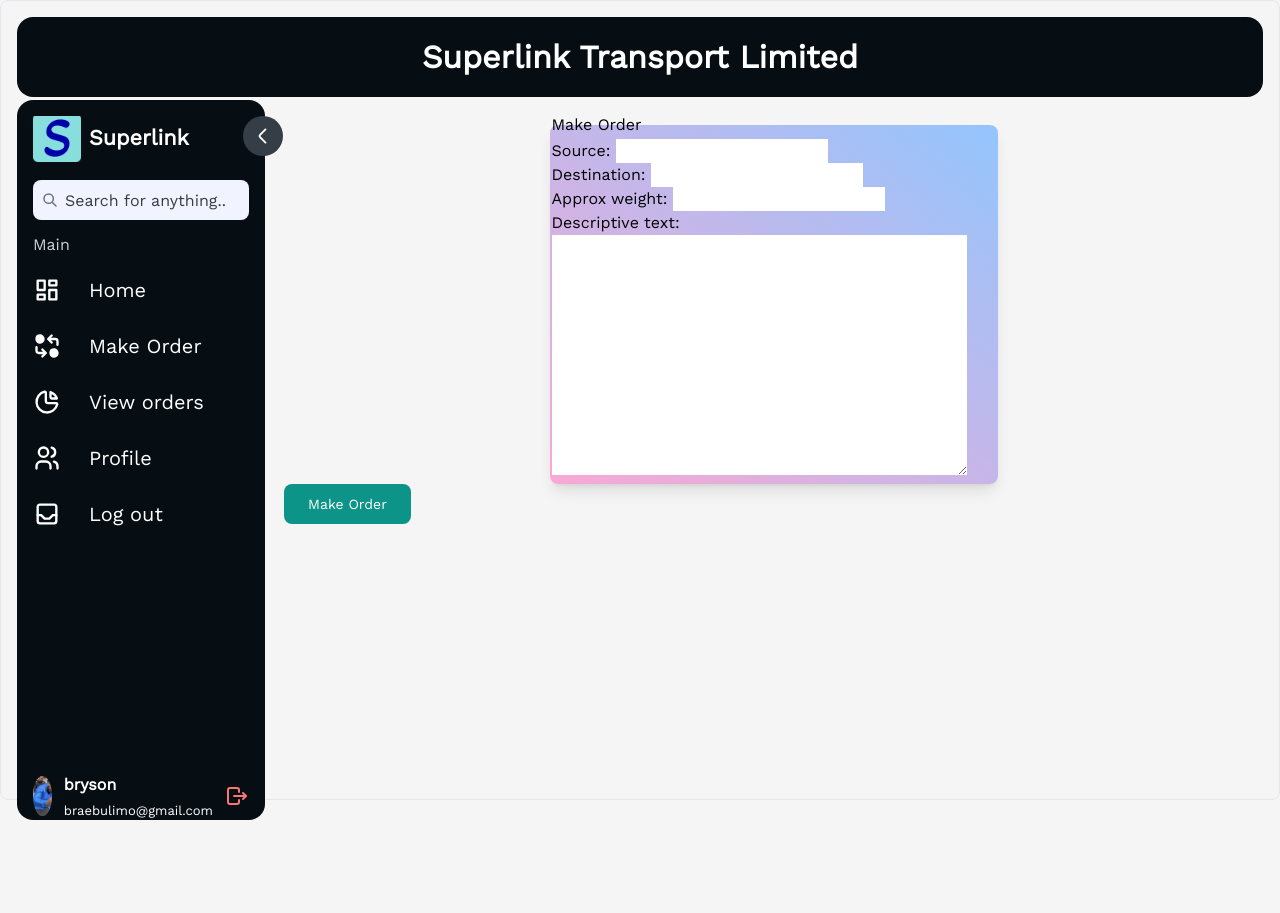
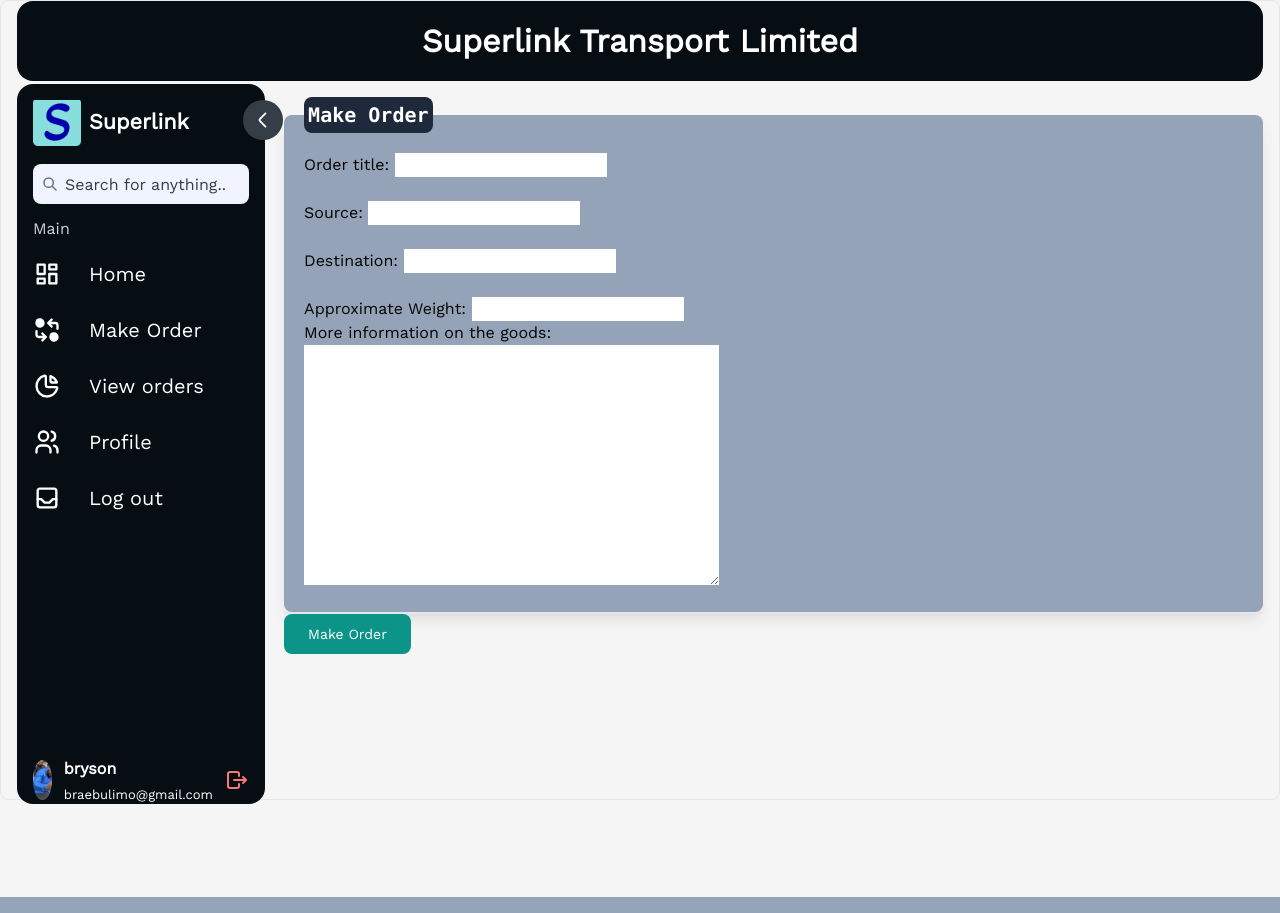
Before and after one commit to braeson-nyahera/movers-transport-system, a Django app: page /order/ in a window 1280 px wide. Run offline with Django 5.2, Linux system fonts and the light colour scheme; a user stored in the database is signed in; data comes from the database, SQL or seed files in the repository; both versions use the stored data as it was after the commit; some libraries are stand-ins or nearby versions.

Commit message:
progress

```diff
--- a/movers/home/static/home/css/style.css
+++ b/movers/home/static/home/css/style.css
@@ -15,7 +15,7 @@
 body {
   font-family: 'Work Sans', sans-serif;
   font-size: 16px;
-  padding: 16px;
+  padding: 2px 16px 16px 16px;
   height: 100%;
   padding-top: 0;
 }
@@ -408,7 +408,7 @@
 }
 
 article{
-  background-color: rgb(230, 184, 126);
+  background-color: rgb(95, 162, 239);
   height: fit-content;
   border-radius: 10px;
   padding: 0.5rem 1rem 1rem 0.5rem;
--- a/movers/home/templates/home/base.html
+++ b/movers/home/templates/home/base.html
@@ -16,7 +16,7 @@
   <title>Superlink</title>
   {% endif %}
 </head>
-<body class="mb-2 border bg-neutral-100 p-4 rounded-lg max-w-full bg-neutral-100">
+<body class="mb-2 border bg-neutral-100 rounded-lg max-w-full bg-neutral-100">
   <header class="main_header">
       {% if title %}
           {{ title }}
@@ -208,7 +208,7 @@
     {% endblock %}
 </section>
 </main>
-  <script src="{% static 'home/js/script.js' %}">
+    <script src="{% static 'home/js/script.js' %}"></script>
     <script src="https://code.jquery.com/jquery-3.2.1.slim.min.js" integrity="sha384-KJ3o2DKtIkvYIK3UENzmM7KCkRr/rE9/Qpg6aAZGJwFDMVNA/GpGFF93hXpG5KkN" crossorigin="anonymous"></script>
     <script src="https://cdn.jsdelivr.net/npm/popper.js@1.12.9/dist/umd/popper.min.js" integrity="sha384-ApNbgh9B+Y1QKtv3Rn7W3mgPxhU9K/ScQsAP7hUibX39j7fakFPskvXusvfa0b4Q" crossorigin="anonymous"></script>
     <script src="https://cdn.jsdelivr.net/npm/bootstrap@4.0.0/dist/js/bootstrap.min.js" integrity="sha384-JZR6Spejh4U02d8jOt6vLEHfe/JQGiRRSQQxSfFWpi1MquVdAyjUar5+76PVCmYl" crossorigin="anonymous"></script>
--- a/movers/home/templates/home/basic.html
+++ b/movers/home/templates/home/basic.html
@@ -6,7 +6,6 @@
     <link rel="icon" type="image/x-icon" href="{% static 'home/assets/superlink.png' %}">
     <meta name="viewport" content="width=device-width, initial-scale=1.0">
     <link href="https://cdn.jsdelivr.net/npm/bootstrap@5.0.2/dist/css/bootstrap.min.css" rel="stylesheet" integrity="sha384-EVSTQN3/azprG1Anm3QDgpJLIm9Nao0Yz1ztcQTwFspd3yD65VohhpuuCOmLASjC" crossorigin="anonymous">
-    <link rel="stylesheet" type="text/css" href="{% static 'home/main.css' %}">
     <script src="https://kit.fontawesome.com/yourcode.js" crossorigin="anonymous"></script>
     <script src="https://kit.fontawesome.com/a076d05399.js" crossorigin="anonymous"></script>
     {% if title %}
--- a/movers/transportation/forms.py
+++ b/movers/transportation/forms.py
@@ -6,4 +6,4 @@
 
     class Meta:
         model=order
-        fields=['source','destination','approx_weight','descriptive_text']
+        fields=['order_title','source','destination','approx_weight','descriptive_text']
--- a/movers/transportation/models.py
+++ b/movers/transportation/models.py
@@ -4,13 +4,13 @@
 
 # Create your models here.
 class order(models.Model):
+    order_title=models.CharField(max_length=100)
     source= models.CharField(max_length=100)
     destination= models.CharField(max_length=100)
     approx_weight= models.DecimalField(decimal_places=2, max_digits=10)
-    descriptive_text=models.TextField()
+    descriptive_text=models.TextField(max_length=1000, null=False)
     date_ordered=models.DateTimeField(default=timezone.now)
     author= models.ForeignKey(User, on_delete=models.CASCADE)
 
-
     def __str__(self):
         return str(self.id)
--- a/movers/transportation/templates/transportation/order.html
+++ b/movers/transportation/templates/transportation/order.html
@@ -4,10 +4,21 @@
     <div class="content">
         <form method="POST" enctype="multipart/form-data">
             {% csrf_token %}
-            <fieldset class="mx-auto max-w-md rounded-lg bg-gradient-to-tr from-pink-300 to-blue-300 p-0.5 shadow-lg">
-                <legend >Make Order</legend>
-                {{ order_form.as_p }}
+            <fieldset class="mx-auto max-w-full rounded-lg bg-[#94a3b8] p-5 shadow-lg">
+                <legend class="bg-[#1e293b] text-white text-xl font-bold font-mono p-1 rounded-lg" >Make Order</legend>
+                <p>Order title: {{ order_form.order_title}}</p>
+                <br>
+                <p>Source: {{ order_form.source}}</p>
+                <br>
+                <p>Destination: {{ order_form.destination}}</p>
+                <br>
+                <p>Approximate Weight: {{ order_form.approx_weight}}</p>
+                <p>More information on the goods:</p>
+                <p> {{ order_form.descriptive_text}}</p>
+                <!-- {{ order_form.as_p }} -->
             </fieldset>
+            <hr>
+            <hr>
             <div class="form-group">
                 <button class="py-2.5 px-6 rounded-lg text-sm font-medium text-white bg-teal-600" type="submit">Make Order</button>
             </div>
--- a/movers/transportation/views.py
+++ b/movers/transportation/views.py
@@ -18,7 +18,7 @@
             new.author=author
             new.save()
             messages.success(request, f'Order made successfully. Please wait for approval')
-            return redirect('home')
+            return redirect('orders_list')
     else:
         order_form=make_order()
 
--- a/movers/users/templates/users/login.html
+++ b/movers/users/templates/users/login.html
@@ -1,7 +1,7 @@
 {% extends "home/basic.html" %}
 {% load crispy_forms_tags %}
 {% block content %}
-    <div class="content-section">
+    <div class="mx-auto">
             <form method="POST">
                 {% csrf_token %}
                 <fieldset class="form-group">
```
Also changed, not shown: movers/home/views.py (+0 -7 lines), movers/transportation/templates/transportation/order_list.html (+7 -7 lines), movers/db.sqlite3, movers/transportation/migrations/0004_order_order_title_alter_order_descriptive_text.py (added).
